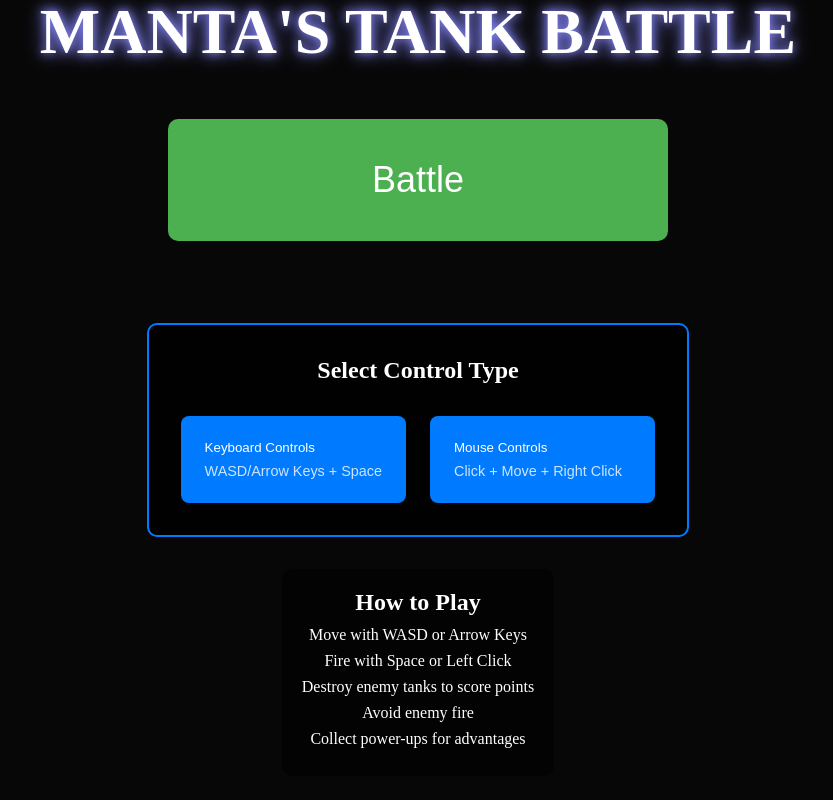
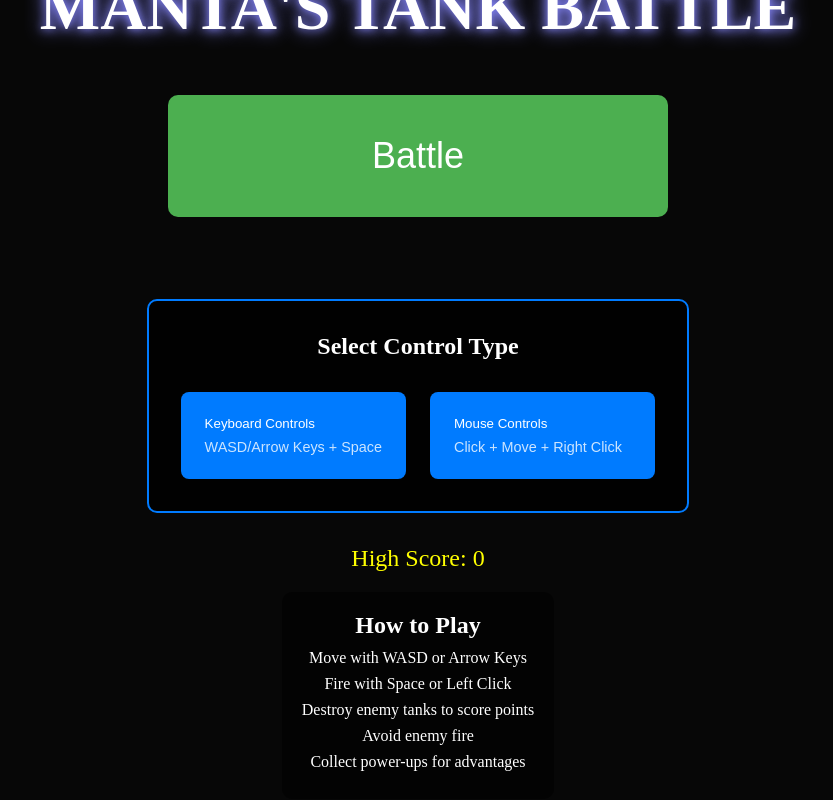
Before and after one commit to ecorkran/tank-game, a Next.js app: page / in a window 1280 px wide. Shown: the whole page, without its empty margins (222-1055 px from the left). Built offline with nearby package versions, Linux system fonts and the light colour scheme.

Commit message:
Fix bug -- menu display incorrect after changing control scheme

```diff
--- a/src/components/game/StartMenu.tsx
+++ b/src/components/game/StartMenu.tsx
@@ -37,15 +37,11 @@ const StartMenu: React.FC<StartMenuProps> = ({ onStartGame, highScore }) => {
         </button>
       </div>
 
-      {!controlType && (
-        <ControlSelector onSelect={setControlType} />
-      )}
+      <ControlSelector onSelect={setControlType} />
 
-      {highScore > 0 && (
-        <div className={styles.highScore}>
-          High Score: {highScore}
-        </div>
-      )}
+      <div className={styles.highScore}>
+        High Score: {highScore}
+      </div>
 
       <div className={styles.instructions}>
         <h2>How to Play</h2>
@@ -58,18 +54,7 @@ const StartMenu: React.FC<StartMenuProps> = ({ onStartGame, highScore }) => {
         </ul>
       </div>
 
-      {controlType && (
-        <>
-          <p>Selected controls: {controlType}</p>
-          <button
-            className={styles.startButton}
-            onClick={() => onStartGame(controlType)}
-          >
-            Start Game
-          </button>
-          <p className={styles.hint}>Press <strong>Enter</strong>, <strong>Space</strong>, or click the button to start</p>
-        </>
-      )}
+
     </div>
   );
 };
```
